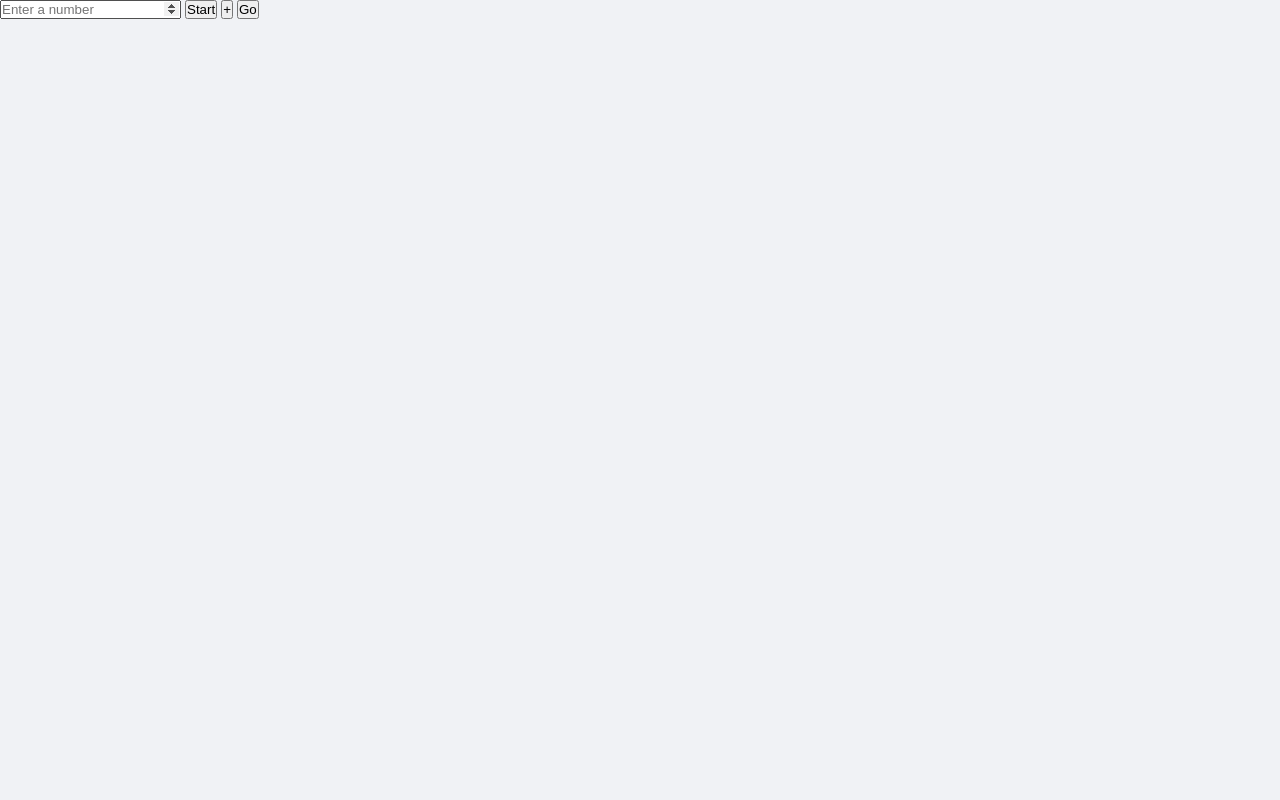
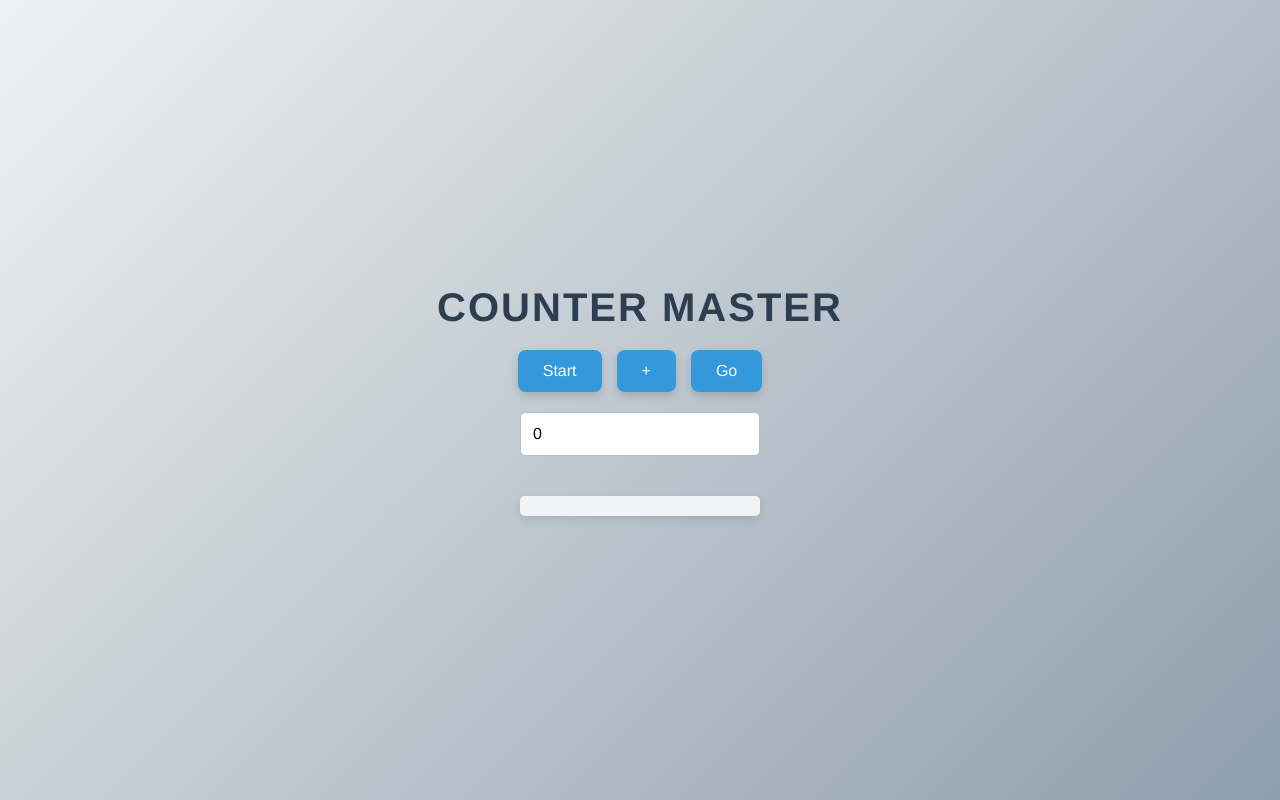
Before and after one commit to Ran-Hila-Projects/apps-course-matala-1, a plain HTML site: page Exer1/index.html in a window 1280 px wide. Drawn offline with Linux system fonts and the light colour scheme; files that its build step writes are made by us from their sources; files whose address does not match are found by name.

Commit message:
ex 1 done

```diff
--- /dev/null
+++ b/Exer1/Counter.js
@@ -0,0 +1,21 @@
+class Counter {
+    constructor(value = 0) {
+        this.value = value;
+    }
+
+    initialize(value) {
+        this.value = value;
+    }
+
+    increment() {
+        this.value += 1;
+    }
+
+    go() {
+        let numArr = []
+        for (let i = 0; i <= this.value; i++) {
+            numArr.push(i)
+        }
+        return numArr
+    }
+}
--- /dev/null
+++ b/Exer1/Styles.css
@@ -0,0 +1,85 @@
+body,
+h1,
+input,
+p,
+div {
+  margin: 0;
+  padding: 0;
+  box-sizing: border-box;
+  font-family: "Helvetica Neue", Arial, sans-serif;
+}
+
+body {
+  display: flex;
+  flex-direction: column;
+  align-items: center;
+  justify-content: center;
+  min-height: 100vh;
+  background: linear-gradient(135deg, #eef2f3, #8e9eab);
+}
+
+h1 {
+  color: #2c3e50;
+  margin-bottom: 20px;
+  font-size: 2.5rem;
+  text-transform: uppercase;
+  letter-spacing: 2px;
+}
+
+.container {
+  display: flex;
+  gap: 15px;
+  margin-bottom: 20px;
+}
+
+.btn {
+  padding: 12px 25px;
+  background-color: #3498db;
+  color: white;
+  border: none;
+  border-radius: 8px;
+  cursor: pointer;
+  font-size: 16px;
+  transition: background-color 0.3s, transform 0.2s, box-shadow 0.2s;
+  box-shadow: 0 4px 8px rgba(0, 0, 0, 0.15);
+}
+
+.btn:hover {
+  background-color: #1d78b5;
+  transform: translateY(-2px);
+  box-shadow: 0 6px 12px rgba(0, 0, 0, 0.2);
+}
+
+.btn:active {
+  background-color: #135a87;
+  transform: translateY(0);
+  box-shadow: 0 4px 8px rgba(0, 0, 0, 0.15);
+}
+
+#counterInput {
+  padding: 12px;
+  border: 1px solid #b0bec5;
+  border-radius: 5px;
+  width: 240px;
+  margin-bottom: 20px;
+  font-size: 16px;
+  transition: border-color 0.3s, box-shadow 0.3s;
+}
+
+#counterInput:focus {
+  border-color: #3498db;
+  box-shadow: 0 0 5px rgba(52, 152, 219, 0.5);
+}
+
+#output {
+  margin-top: 20px;
+  font-size: 1.2rem;
+  color: #34495e;
+  padding: 10px;
+  border-radius: 5px;
+  background: rgba(255, 255, 255, 0.8);
+  min-width: 240px;
+  width: fit-content;
+  text-align: center;
+  box-shadow: 0 4px 8px rgba(0, 0, 0, 0.1);
+}
--- a/Exer1/index.html
+++ b/Exer1/index.html
@@ -6,18 +6,26 @@
   </head>
 
   <!-- Styles -->
-  <link rel="stylesheet" href="general.css" />
+  <link rel="stylesheet" href="../general.css" />
+  <link rel="stylesheet" href="./Styles.css" />
 
   <!-- Scripts -->
+  <script src="main.js"></script>
   <script src="Counter.js"></script>
-  <script src="main.js"></script>
 
   <body>
-    <!-- זה גיפיטי יצר, מוזמן למחוק ולכתוב כרצונך, רק שמתי שיהיה בסיס -->
-    <input type="number" id="counterValue" placeholder="Enter a number" />
-    <button id="startButton">Start</button>
-    <button id="incrementButton">+</button>
-    <button id="goButton">Go</button>
+    <h1>Counter Master</h1>
+    <div class="container">
+      <div class="btn" id="startButton">Start</div>
+      <div class="btn" id="incrementButton">+</div>
+      <div class="btn" id="goButton">Go</div>
+    </div>
+    <input
+      type="number"
+      id="counterInput"
+      placeholder="Enter a value"
+      value="0"
+    />
     <p id="output"></p>
   </body>
 </html>
--- a/Exer1/main.js
+++ b/Exer1/main.js
@@ -0,0 +1,31 @@
+document.addEventListener("DOMContentLoaded", () => {
+  const COUNTERINPUT = document.getElementById("counterInput");
+
+  let counter;
+
+  document.getElementById("startButton").addEventListener("click", () => {
+    let inputValue = parseInt(COUNTERINPUT.value, 10);
+    if (!isNaN(inputValue)) {
+      counter = new Counter(inputValue);
+      COUNTERINPUT.value = inputValue;
+      alert(`Counter object has been created with value = ${inputValue}`);
+    } else {
+      alert("Please Enter Valid Input");
+    }
+  });
+
+  document.getElementById("incrementButton").addEventListener("click", () => {
+    counter.increment();
+    COUNTERINPUT.value = counter.value;
+  });
+
+  document.getElementById("goButton").addEventListener("click", () => {
+    console.log(counter);
+    let output = document.getElementById("output");
+    let numberOut = "";
+    counter.go().forEach((number) => {
+      numberOut += number + " - ";
+    });
+    output.textContent = `Numbers: ${numberOut.slice(0, -3)}`;
+  });
+});
```
Also changed, not shown: 1 other file.
